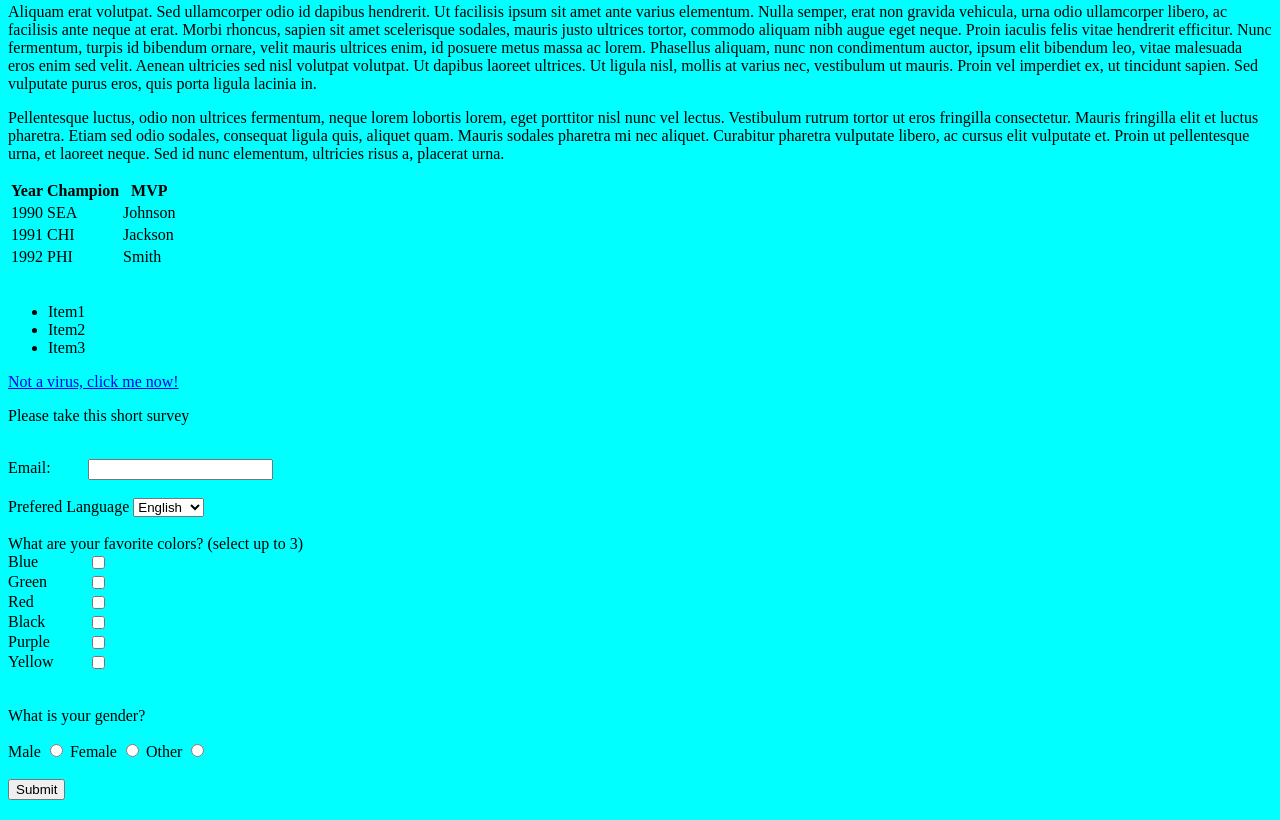
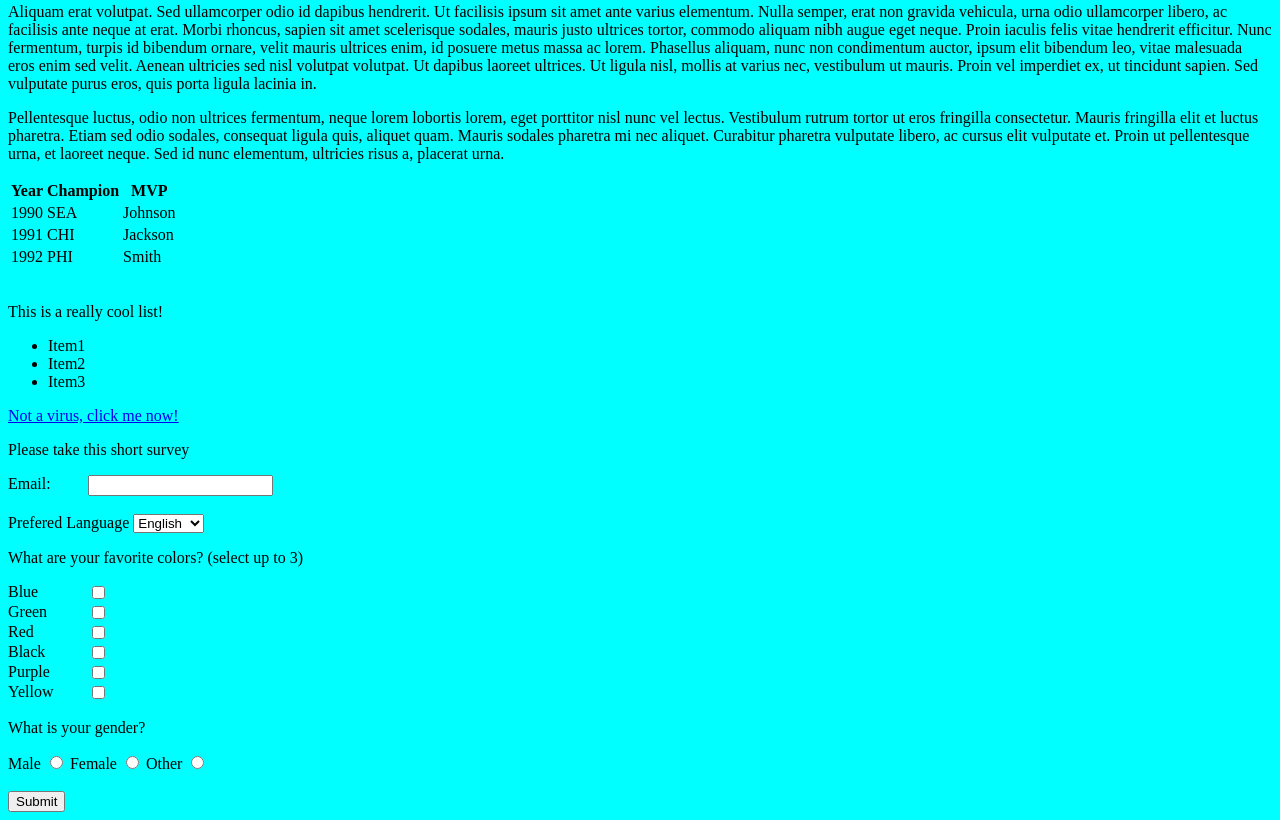
Before and after one commit to seahawkz/Repo1, a plain HTML site: page CodingDojo/Anderson_Derek_FakeBlog.html in a window 1280 px wide. Shown: the part 467-1287 px from the top of the page. Drawn offline with Linux system fonts and the light colour scheme.

Commit message:
updated Blog

```diff
--- a/CodingDojo/Anderson_Derek_FakeBlog.html
+++ b/CodingDojo/Anderson_Derek_FakeBlog.html
@@ -16,6 +16,7 @@
     <body>
         <h1>Derek Anderson's Fake Blog</h1>
         <img src="https://image.slidesharecdn.com/codingdojo-110522181933-phpapp02/95/coding-dojo-1-728.jpg?cb=1309714116" alt="coding dojo" height="300">
+        <div>
             <p>
                 Lorem ipsum dolor sit amet, consectetur adipiscing elit. Nulla mollis quis augue ut sagittis. Morbi eget augue diam. In dui ipsum, fermentum vel est eu, malesuada imperdiet leo. Nulla facilisi. Pellentesque velit mi, porta et lacus eget, pulvinar tincidunt sem. Class aptent taciti sociosqu ad litora torquent per conubia nostra, per inceptos himenaeos. Vivamus vulputate enim diam, ut eleifend quam molestie at. Pellentesque ut pharetra
             </p>
@@ -25,6 +26,9 @@
             <p>
                 Pellentesque luctus, odio non ultrices fermentum, neque lorem lobortis lorem, eget porttitor nisl nunc vel lectus. Vestibulum rutrum tortor ut eros fringilla consectetur. Mauris fringilla elit et luctus pharetra. Etiam sed odio sodales, consequat ligula quis, aliquet quam. Mauris sodales pharetra mi nec aliquet. Curabitur pharetra vulputate libero, ac cursus elit vulputate et. Proin ut pellentesque urna, et laoreet neque. Sed id nunc elementum, ultricies risus a, placerat urna.
             </p>
+        </div>
+
+        <div>
             <table>
                 <thead>
                     <tr>
@@ -51,46 +55,68 @@
                     </tr>
                 </tbody>
             </table><br>
+        </div>
+
+        <div>
+            <p>This is a really cool list!</p>
             <ul>
                 <li>Item1</li>
                 <li>Item2</li>
                 <li>Item3</li>
             </ul>
+        </div>
+
         <a href="https://codingdojo.com">Not a virus, click me now!</a>
+        <div>
             <form action="process.php" method="POST">
-            <p>Please take this short survey</p><br>
+                <div>
+                    <p>Please take this short survey</p>
+                </div>
+                <div>
                     <label for="email" style="float: left; width: 10em; margin-right: -5em;">Email:</label>
-            <input type="text" id="email" name="email"><br>
-            <br>
+                    <input type="text" id="email" name="email">
+                </div><br>
+                <div>
                     <label for="language">Prefered Language</label>
                     <select name="language" id="language">
                         <option value="english">English</option>
                         <option value="french">French</option>
                         <option value="spanish">Spanish</option>
                         <option value="german#">German</option>
-            </select><br><br>
-            <div>What are your favorite colors? (select up to 3)</div>
+                    </select>
+                </div>
 
+                <div>
+                    <p>
+                        What are your favorite colors? (select up to 3)
+                    </p>
+                    <div>
                         <label for="blue" style="float: left; width: 10em; margin-right: -5em;">Blue</label>
-            <input type="checkbox" id="blue" name="color" value="blue"><br>
-
+                        <input type="checkbox" id="blue" name="color" value="blue">
+                    </div>
+                    <div>
                         <label for="green" style="float: left; width: 10em; margin-right: -5em;">Green</label>
-            <input type="checkbox" id="green" name="color" value="green"><br>
-
+                        <input type="checkbox" id="green" name="color" value="green">
+                    </div>
+                    <div>
                         <label for="red" style="float: left; width: 10em; margin-right: -5em;">Red</label>
-            <input type="checkbox" id="red" name="color" value="red"><br>
-
+                        <input type="checkbox" id="red" name="color" value="red">
+                    </div>
+                    <div>
                         <label for="black" style="float: left; width: 10em; margin-right: -5em;">Black</label>
-            <input type="checkbox" id="black" name="color" value="black"><br>
-
+                        <input type="checkbox" id="black" name="color" value="black">
+                    </div>
+                    <div>
                         <label for="purple" style="float: left; width: 10em; margin-right: -5em;">Purple</label>
-            <input type="checkbox" id="purple" name="color" value="purple"><br>
-
+                        <input type="checkbox" id="purple" name="color" value="purple">
+                    </div>
+                    <div>
                         <label for="yellow" style="float: left; width: 10em; margin-right: -5em;">Yellow</label>
-            <input type="checkbox" id="yellow" name="color" value="yellow"><br>
-            <br>
+                        <input type="checkbox" id="yellow" name="color" value="yellow">
+                    </div>
+                </div>
+                <div>
                     <p>What is your gender?</p>
-
                     <label for="male">Male</label>
                     <input type="radio" id="male" name="gender" value="male">
 
@@ -98,12 +124,11 @@
                     <input type="radio" id="female" name="gender" value="female">
 
                     <label for="other">Other</label>
-            <input type="radio" id="other" name="gender" value="other"><br>
-            <br>
+                    <input type="radio" id="other" name="gender" value="other">
+                </div><br>
+                <div>
                     <input type="submit" value="Submit">
-
-
+                </div>
             </form>
-
-
+        </div>
     </body>
```
Lines whose indentation alone changed are shown as unchanged.
